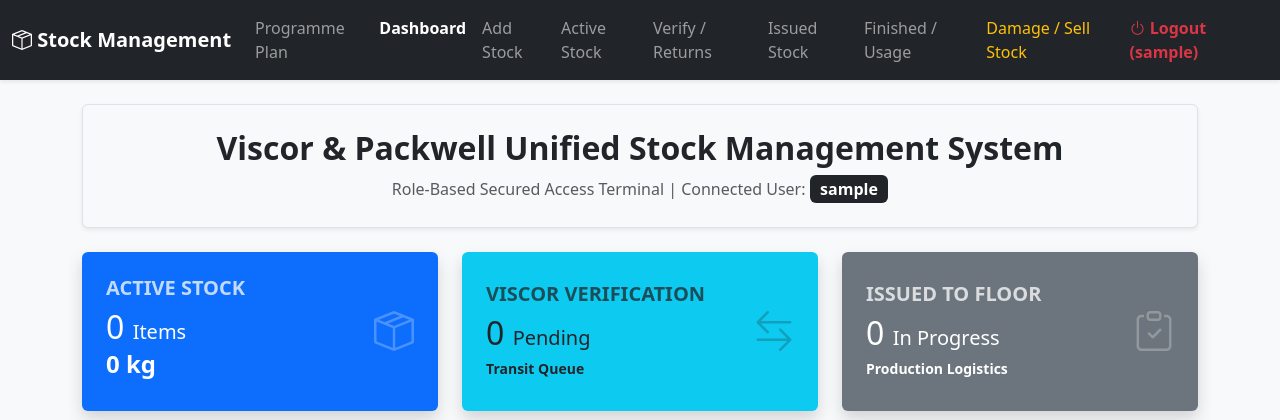
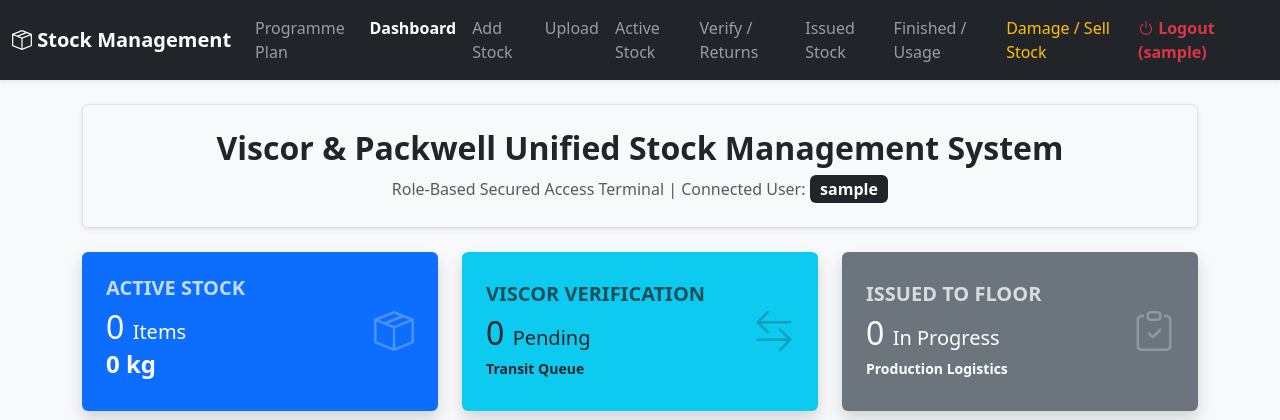
Before and after one commit to viscorquality-ux/Reel-Stock-Management, a Flask app: page /dashboard in a window 1280 px wide. Shown: the top 420 px of the page. Run offline with Flask 3, Linux system fonts and the light colour scheme; the visitor is signed in with stand-in values (Sample User, id 1).

Commit message:
Update dashboard.html

```diff
--- a/templates/dashboard.html
+++ b/templates/dashboard.html
@@ -25,6 +25,7 @@
                     {% if session.get('role') not in ['super1', 'super2', 'viewer'] %}
                     <li class="nav-item"><a class="nav-link" href="/add_stock">Add Stock</a></li>
                     {% endif %}
+                    <li class="nav-item"><a class="nav-link" href="/upload">Upload</a></li>
                     <li class="nav-item"><a class="nav-link" href="/active_stock">Active Stock</a></li>
                     <li class="nav-item"><a class="nav-link" href="/viscor_issue">Verify / Returns</a></li>
                     <li class="nav-item"><a class="nav-link" href="/issued_stock">Issued Stock</a></li>
```
